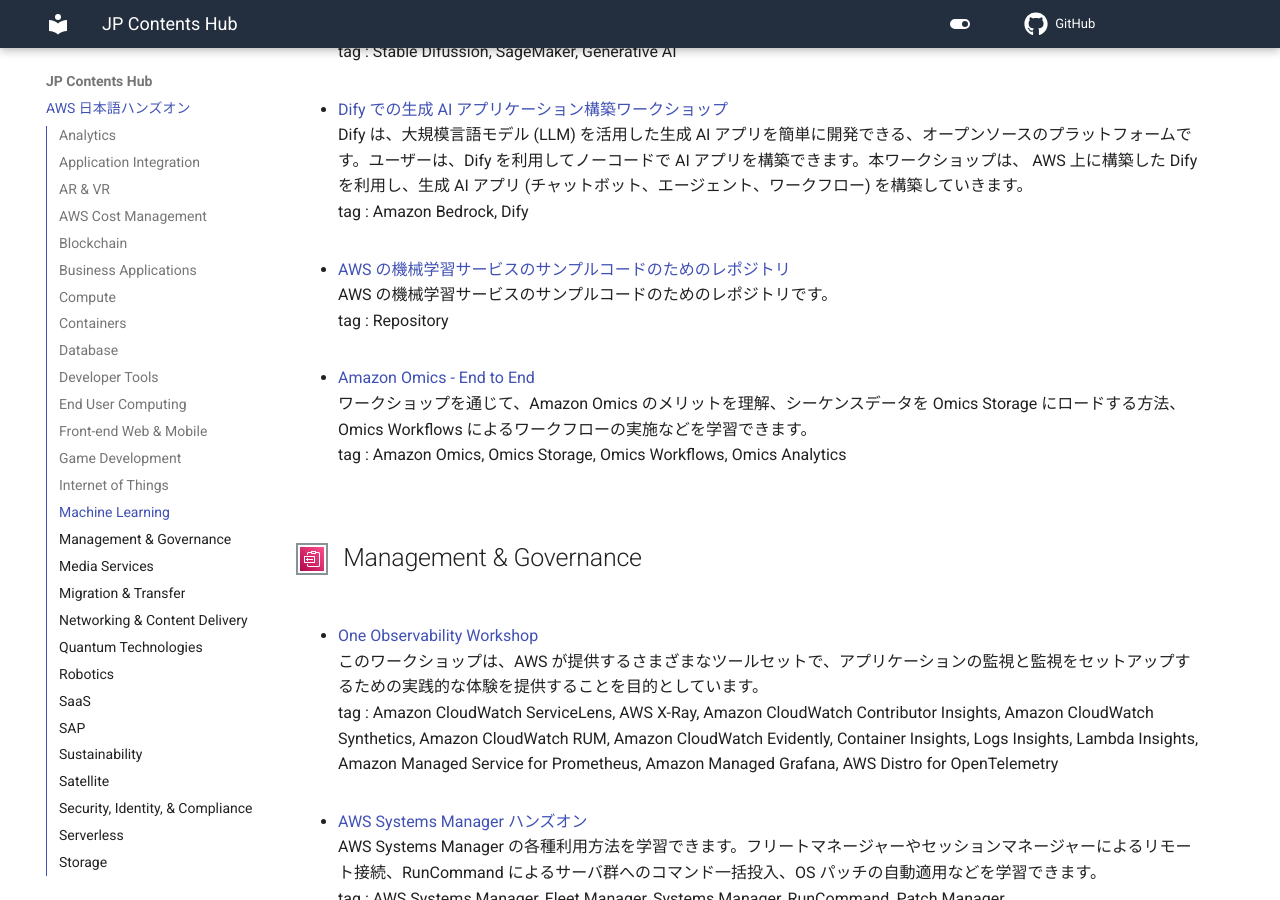
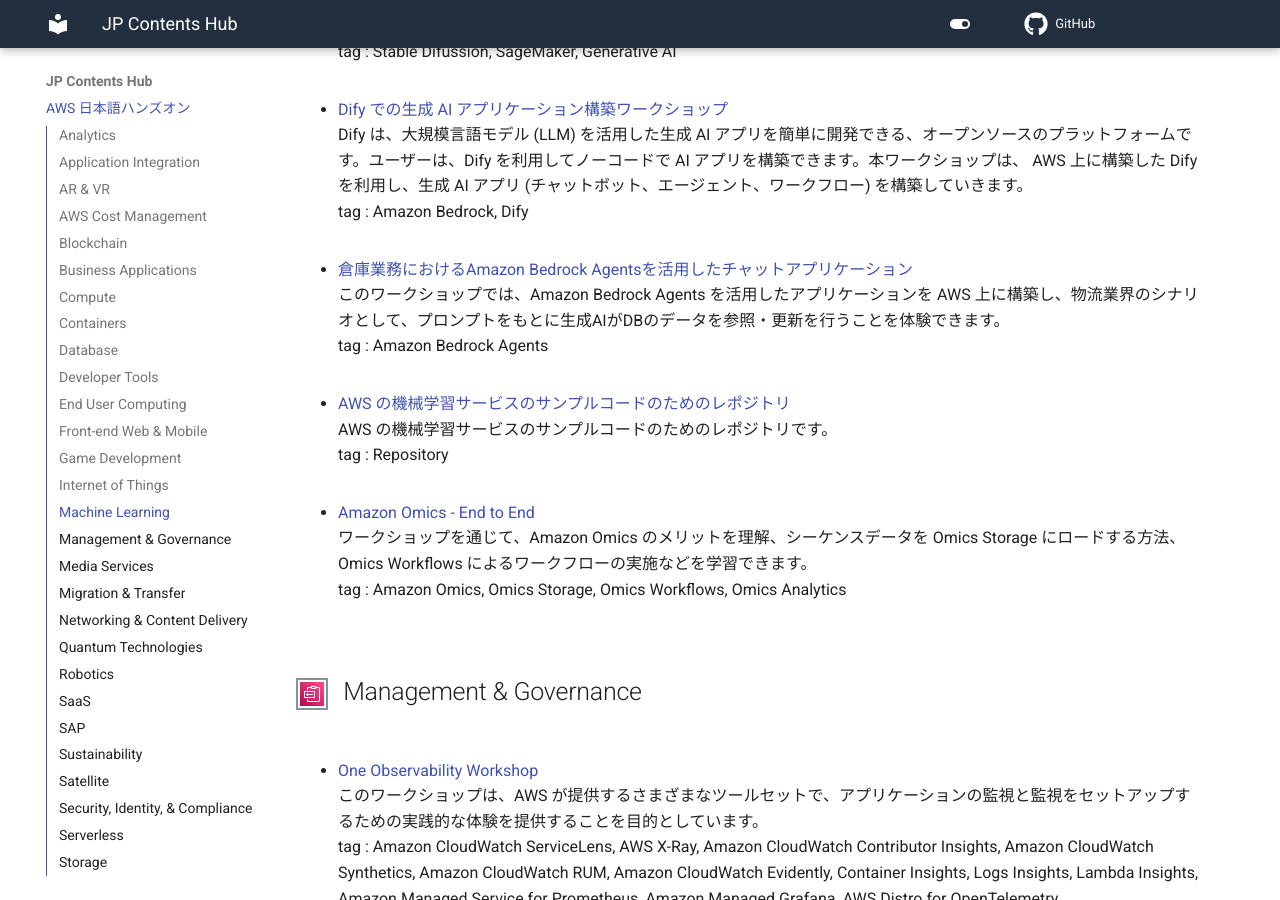
Before and after one commit to aws-samples/jp-contents-hub, an MkDocs documentation site: the page built from content/index.md, in a window 1280 px wide and 900 px high, scrolled down 24995 px. Built offline with MkDocs 1.6.1 and Material for MkDocs 9.7.7, drawn with Linux system fonts in a browser that asks for light colours; a script that is not in the unit is left out; comment, search, counter and statistics services are not loaded.

Commit message:
add: 新規ハンズオンコンテンツ追加

```diff
--- a/content/index.md
+++ b/content/index.md
@@ -630,6 +630,10 @@
 Dify は、大規模言語モデル (LLM) を活用した生成 AI アプリを簡単に開発できる、オープンソースのプラットフォームです。ユーザーは、Dify を利用してノーコードで AI アプリを構築できます。本ワークショップは、 AWS 上に構築した Dify を利用し、生成 AI アプリ (チャットボット、エージェント、ワークフロー) を構築していきます。
 tag : Amazon Bedrock, Dify
 
+- <a href="https://catalog.us-east-1.prod.workshops.aws/workshops/e8b63498-d532-4dd4-b392-622ee65bea94/ja-JP" target="_blank" onclick="sendClickCount()" onauxclick="sendClickCount()">倉庫業務におけるAmazon Bedrock Agentsを活用したチャットアプリケーション</a>
+このワークショップでは、Amazon Bedrock Agents を活用したアプリケーションを AWS 上に構築し、物流業界のシナリオとして、プロンプトをもとに生成AIがDBのデータを参照・更新を行うことを体験できます。
+tag : Amazon Bedrock Agents
+
 - <a href="https://github.com/aws-samples/aws-ml-jp" target="_blank" onclick="sendClickCount()" onauxclick="sendClickCount()">AWS の機械学習サービスのサンプルコードのためのレポジトリ</a>
 AWS の機械学習サービスのサンプルコードのためのレポジトリです。
 tag : Repository
```
Also changed, not shown: README.md (+5 -0 lines), site/index.html, site/search/search_index.json, 1 other file.
